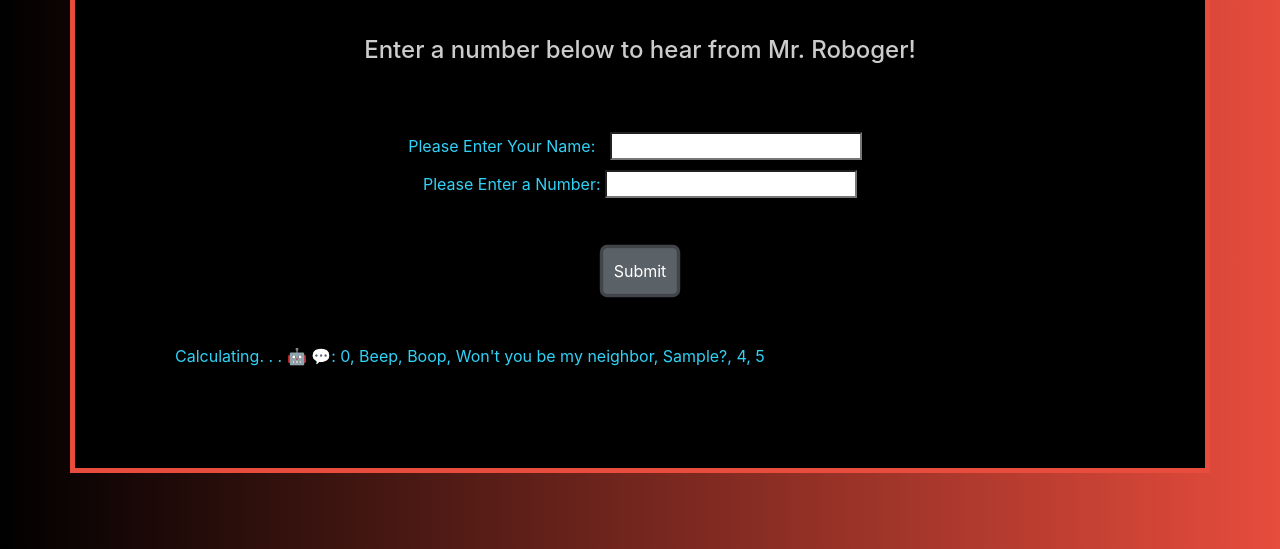
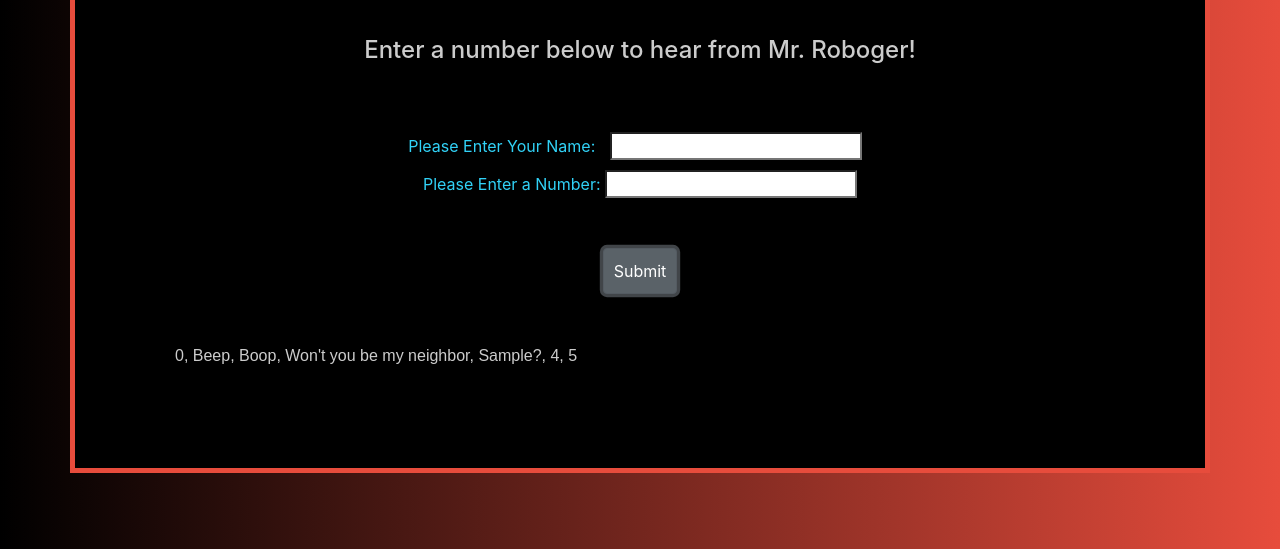
Before and after one commit to tonyfroc/mr-roboger, a plain HTML site: page index.html in a window 1280 px wide. Both pictures are taken after typing "Sample", "5" into the empty fields and a click on the button "Submit". Shown: the part 251-800 px from the top of the page. Drawn offline with Linux system fonts and the light colour scheme; a web font is replaced by a local one.

Commit message:
Finishing touches on README, css and js

```diff
--- a/css/styles.css
+++ b/css/styles.css
@@ -59,7 +59,7 @@ input {
   margin: 10px;
 }
 
-#robot-response h5 {
+#robot-response {
   font-family: "Cascadia Code", sans-serif;
   color:#CCCCCC;
 }
--- a/js/scripts.js
+++ b/js/scripts.js
@@ -8,10 +8,11 @@ $(document).ready(function(){
     if (inputToNum > 100 || inputToNum <= 0) {
       $("#robot-response").hide()
       $("#robot-error").show();
-    } else {
+    }
+    else {
       $("#robot-error").hide();
       $("#robot-response").show()
-      $("#robot-response").text(`Calculating. . . 🤖 💬: ${robotStr}`);
+      $("#robot-response").text(`${robotStr}`);
       $("form")[0].reset();
     }
     event.preventDefault();
```
Also changed, not shown: README.md.
